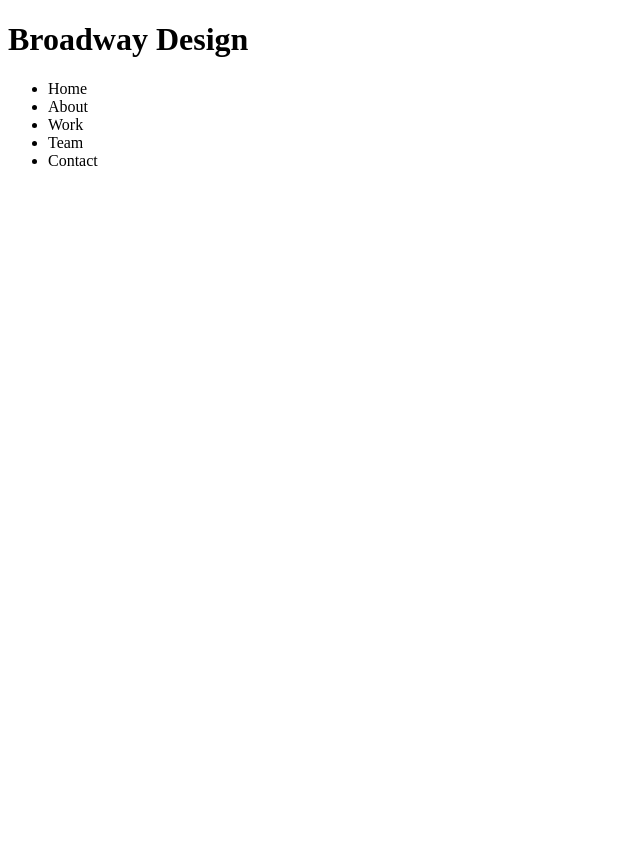
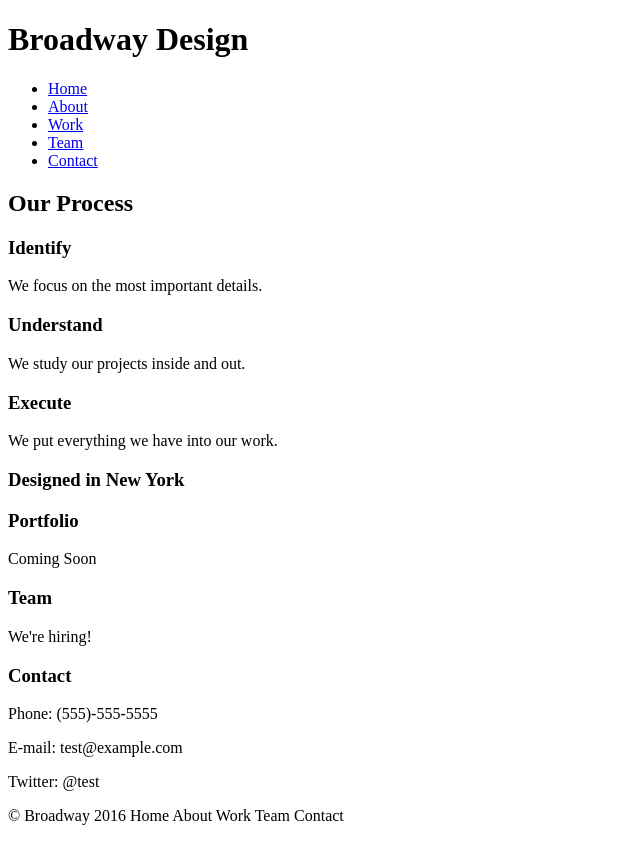
Before and after one commit to HTarzwell/broadwaydesign, a plain HTML site: page index.html in a window 1280 px wide. Shown: the whole page, without its empty margins (0-640 px from the left). Before the commit the page ends 800 px from the top, so only its background shows below. Drawn offline with Linux system fonts and the light colour scheme.

Commit message:
added HTML text and images to resources

```diff
--- a/index.html
+++ b/index.html
@@ -10,13 +10,40 @@
 			<h1>Broadway Design</h1>
 			<nav>
 				<ul>
-					<li>Home</li>
-					<li>About</li>
-					<li>Work</li>
-					<li>Team</li>
-					<li>Contact</li>
+					<li><a href="#home">Home</a></li>
+					<li><a href="#about">About</a></li>
+					<li><a href="#work">Work</a></li>
+					<li><a href="#team">Team</a></li>
+					<li><a href="#contact">Contact</a></li>
 				</ul>
 			</nav>
 		</header>
+		<div class="about">
+			<h2>Our Process</h2>
+			<h3>Identify</h3>
+			<p>We focus on the most important details.</p>
+			<h3>Understand</h3>
+			<p>We study our projects inside and out.</p>
+			<h3>Execute</h3>
+			<p>We put everything we have into our work.</p>
+		</div>
+		<div class="work">
+			<h3>Designed in New York</h3>
+			<h3>Portfolio</h3>
+			<p>Coming Soon</p>
+		</div>
+		<div class="team">
+			<h3>Team</h3>
+			<p>We're hiring!</p>
+		</div>
+		<div class="contact">
+			<h3>Contact</h3>
+			<p>Phone: (555)-555-5555</p>
+			<p>E-mail: test@example.com</p>
+			<p>Twitter: @test</p>
+		</div>
+		<footer>
+			<p>&copy; Broadway 2016 Home About Work Team Contact</p>
+		</footer>
 	</body>
 </html>
```
Also changed, not shown: resources/images/execute.svg (added), resources/images/identify.svg (added), resources/images/the-flatiron-building.png (added), resources/images/understand.svg (added).
